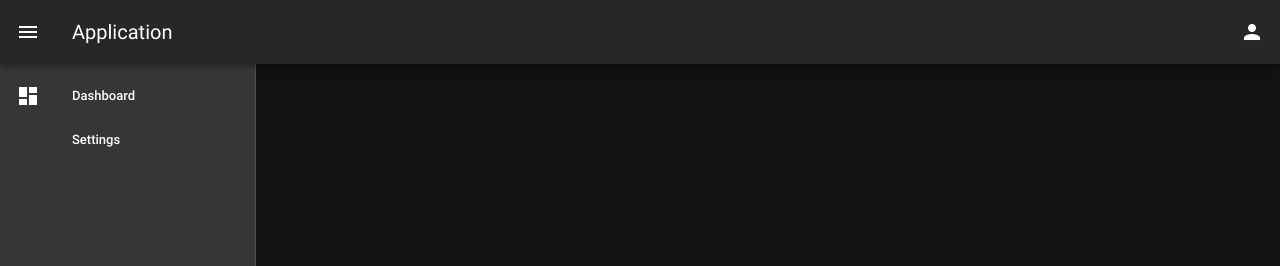
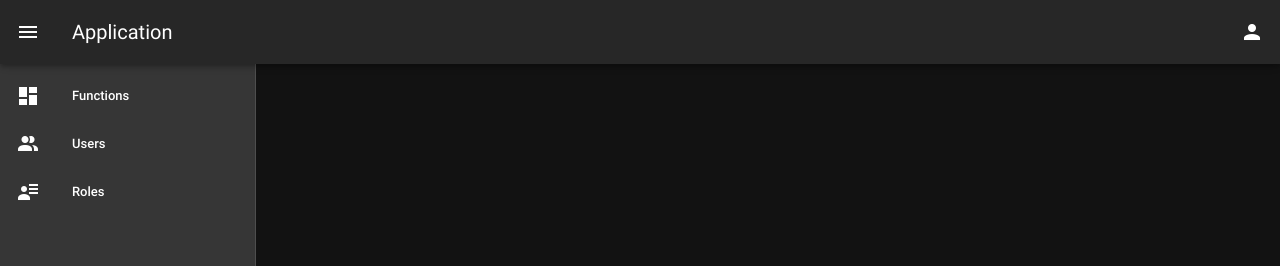
Before and after one commit to bumblezhou/vuetify-admin, a Vue app: page /#/index in a window 1280 px wide. Shown: the top 266 px of the page. Built offline with nearby package versions, Linux system fonts and the light colour scheme; sample sign-in values are in the browser's storage.

Commit message:
base framework

```diff
--- a/package.json
+++ b/package.json
@@ -11,7 +11,7 @@
         "core-js": "^3.4.4",
         "vue": "^2.6.10",
         "vue-router": "^3.1.5",
-    "vuetify": "^2.1.0"
+        "vuetify": "^2.2.9"
     },
     "devDependencies": {
         "@vue/cli-plugin-babel": "^4.1.0",
--- /dev/null
+++ b/src/components/Functions.vue
@@ -0,0 +1,107 @@
+<template v-slot="content">
+    <v-treeview
+      :items="items"
+      :dense="dense"
+      :selectable="selectable"
+      :activatable="activatable"
+      :hoverable="hoverable"
+      :open-on-click="openOnClick"
+      :selected-color="selectedColor"
+      :color="color"
+      :shaped="shaped"
+      :rounded="rounded"></v-treeview>
+</template>
+<script>
+export default {
+  props: {
+    source: String
+  },
+  data: () => ({
+      items: [
+        {
+          id: 1,
+          name: 'Applications :',
+          children: [
+            { id: 2, name: 'Calendar : app' },
+            { id: 3, name: 'Chrome : app' },
+            { id: 4, name: 'Webstorm : app' },
+          ],
+        },
+        {
+          id: 5,
+          name: 'Documents :',
+          children: [
+            {
+              id: 6,
+              name: 'vuetify :',
+              children: [
+                {
+                  id: 7,
+                  name: 'src :',
+                  children: [
+                    { id: 8, name: 'index : ts' },
+                    { id: 9, name: 'bootstrap : ts' },
+                  ],
+                },
+              ],
+            },
+            {
+              id: 10,
+              name: 'material2 :',
+              children: [
+                {
+                  id: 11,
+                  name: 'src :',
+                  children: [
+                    { id: 12, name: 'v-btn : ts' },
+                    { id: 13, name: 'v-card : ts' },
+                    { id: 14, name: 'v-window : ts' },
+                  ],
+                },
+              ],
+            },
+          ],
+        },
+        {
+          id: 15,
+          name: 'Downloads :',
+          children: [
+            { id: 16, name: 'October : pdf' },
+            { id: 17, name: 'November : pdf' },
+            { id: 18, name: 'Tutorial : html' },
+          ],
+        },
+        {
+          id: 19,
+          name: 'Videos :',
+          children: [
+            {
+              id: 20,
+              name: 'Tutorials :',
+              children: [
+                { id: 21, name: 'Basic layouts : mp4' },
+                { id: 22, name: 'Advanced techniques : mp4' },
+                { id: 23, name: 'All about app : dir' },
+              ],
+            },
+            { id: 24, name: 'Intro : mov' },
+            { id: 25, name: 'Conference introduction : avi' },
+          ],
+        },
+      ],
+      dense: false,
+      selectable: false,
+      activatable: true,
+      hoverable: true,
+      openOnClick: true,
+      shaped: false,
+      rounded: false,
+      color: 'primary',
+      selectedColor: 'teal',
+  }),
+  created() {
+  },
+  methods:{
+  }
+};
+</script>
--- a/src/components/Index.vue
+++ b/src/components/Index.vue
@@ -2,20 +2,28 @@
   <div>
     <v-navigation-drawer v-model="drawer" app clipped>
       <v-list dense>
-        <v-list-item link>
+        <v-list-item link @click="link_to_function('functions')">
           <v-list-item-action>
             <v-icon>mdi-view-dashboard</v-icon>
           </v-list-item-action>
           <v-list-item-content>
-            <v-list-item-title>Dashboard</v-list-item-title>
+            <v-list-item-title>Functions</v-list-item-title>
           </v-list-item-content>
         </v-list-item>
-        <v-list-item link>
+        <v-list-item link @click="link_to_function('users')">
           <v-list-item-action>
-            <v-icon>mdi-settings</v-icon>
+            <v-icon>mdi-account-multiple</v-icon>
           </v-list-item-action>
           <v-list-item-content>
-            <v-list-item-title>Settings</v-list-item-title>
+            <v-list-item-title>Users</v-list-item-title>
+          </v-list-item-content>
+        </v-list-item>
+        <v-list-item link @click="link_to_function('roles')">
+          <v-list-item-action>
+            <v-icon>mdi-account-details</v-icon>
+          </v-list-item-action>
+          <v-list-item-content>
+            <v-list-item-title>Roles</v-list-item-title>
           </v-list-item-content>
         </v-list-item>
       </v-list>
@@ -54,10 +62,7 @@
 
     <v-content>
       <v-container class="fill-height" fluid>
-        <v-row align="center" justify="center">
-          <v-col class="shrink">
-          </v-col>
-        </v-row>
+        <router-view></router-view>
       </v-container>
     </v-content>
 
@@ -70,7 +75,7 @@
 <script>
 export default {
   props: {
-    source: String
+    msg: String
   },
   data: () => ({
     drawer: null,
@@ -91,6 +96,9 @@ export default {
       this.$emit("authenticated", false);
       sessionStorage.removeItem("token");
       this.$router.replace({ name: "login" });
+    },
+    link_to_function: function(rel_path){
+      this.$router.push({path: "/index/" + rel_path});
     }
   }
 };
--- /dev/null
+++ b/src/components/Roles.vue
@@ -0,0 +1,111 @@
+<template>
+  <v-data-table
+    :headers="headers"
+    :items="roles"
+    :items-per-page="5"
+    class="elevation-1"
+  ></v-data-table>
+</template>
+<script>
+  export default {
+    data () {
+      return {
+        headers: [
+          {
+            text: 'Role Name',
+            align: 'left',
+            sortable: false,
+            value: 'name',
+          },
+          { text: 'Calories', value: 'calories' },
+          { text: 'Fat (g)', value: 'fat' },
+          { text: 'Carbs (g)', value: 'carbs' },
+          { text: 'Protein (g)', value: 'protein' },
+          { text: 'Iron (%)', value: 'iron' },
+        ],
+        roles: [
+          {
+            name: 'Frozen Yogurt',
+            calories: 159,
+            fat: 6.0,
+            carbs: 24,
+            protein: 4.0,
+            iron: '1%',
+          },
+          {
+            name: 'Ice cream sandwich',
+            calories: 237,
+            fat: 9.0,
+            carbs: 37,
+            protein: 4.3,
+            iron: '1%',
+          },
+          {
+            name: 'Eclair',
+            calories: 262,
+            fat: 16.0,
+            carbs: 23,
+            protein: 6.0,
+            iron: '7%',
+          },
+          {
+            name: 'Cupcake',
+            calories: 305,
+            fat: 3.7,
+            carbs: 67,
+            protein: 4.3,
+            iron: '8%',
+          },
+          {
+            name: 'Gingerbread',
+            calories: 356,
+            fat: 16.0,
+            carbs: 49,
+            protein: 3.9,
+            iron: '16%',
+          },
+          {
+            name: 'Jelly bean',
+            calories: 375,
+            fat: 0.0,
+            carbs: 94,
+            protein: 0.0,
+            iron: '0%',
+          },
+          {
+            name: 'Lollipop',
+            calories: 392,
+            fat: 0.2,
+            carbs: 98,
+            protein: 0,
+            iron: '2%',
+          },
+          {
+            name: 'Honeycomb',
+            calories: 408,
+            fat: 3.2,
+            carbs: 87,
+            protein: 6.5,
+            iron: '45%',
+          },
+          {
+            name: 'Donut',
+            calories: 452,
+            fat: 25.0,
+            carbs: 51,
+            protein: 4.9,
+            iron: '22%',
+          },
+          {
+            name: 'KitKat',
+            calories: 518,
+            fat: 26.0,
+            carbs: 65,
+            protein: 7,
+            iron: '6%',
+          },
+        ],
+      }
+    },
+  }
+</script>
--- /dev/null
+++ b/src/components/Users.vue
@@ -0,0 +1,111 @@
+<template>
+  <v-data-table
+    :headers="headers"
+    :items="users"
+    :items-per-page="5"
+    class="elevation-1"
+  ></v-data-table>
+</template>
+<script>
+  export default {
+    data () {
+      return {
+        headers: [
+          {
+            text: 'User Name',
+            align: 'left',
+            sortable: false,
+            value: 'name',
+          },
+          { text: 'Calories', value: 'calories' },
+          { text: 'Fat (g)', value: 'fat' },
+          { text: 'Carbs (g)', value: 'carbs' },
+          { text: 'Protein (g)', value: 'protein' },
+          { text: 'Iron (%)', value: 'iron' },
+        ],
+        users: [
+          {
+            name: 'Frozen Yogurt',
+            calories: 159,
+            fat: 6.0,
+            carbs: 24,
+            protein: 4.0,
+            iron: '1%',
+          },
+          {
+            name: 'Ice cream sandwich',
+            calories: 237,
+            fat: 9.0,
+            carbs: 37,
+            protein: 4.3,
+            iron: '1%',
+          },
+          {
+            name: 'Eclair',
+            calories: 262,
+            fat: 16.0,
+            carbs: 23,
+            protein: 6.0,
+            iron: '7%',
+          },
+          {
+            name: 'Cupcake',
+            calories: 305,
+            fat: 3.7,
+            carbs: 67,
+            protein: 4.3,
+            iron: '8%',
+          },
+          {
+            name: 'Gingerbread',
+            calories: 356,
+            fat: 16.0,
+            carbs: 49,
+            protein: 3.9,
+            iron: '16%',
+          },
+          {
+            name: 'Jelly bean',
+            calories: 375,
+            fat: 0.0,
+            carbs: 94,
+            protein: 0.0,
+            iron: '0%',
+          },
+          {
+            name: 'Lollipop',
+            calories: 392,
+            fat: 0.2,
+            carbs: 98,
+            protein: 0,
+            iron: '2%',
+          },
+          {
+            name: 'Honeycomb',
+            calories: 408,
+            fat: 3.2,
+            carbs: 87,
+            protein: 6.5,
+            iron: '45%',
+          },
+          {
+            name: 'Donut',
+            calories: 452,
+            fat: 25.0,
+            carbs: 51,
+            protein: 4.9,
+            iron: '22%',
+          },
+          {
+            name: 'KitKat',
+            calories: 518,
+            fat: 26.0,
+            carbs: 65,
+            protein: 7,
+            iron: '6%',
+          },
+        ],
+      }
+    },
+  }
+</script>
```
Also changed, not shown: src/router.js (+14 -1 lines), 1 other file (tests, documents, lock files or other folders). Lines whose indentation alone changed are shown as unchanged.
